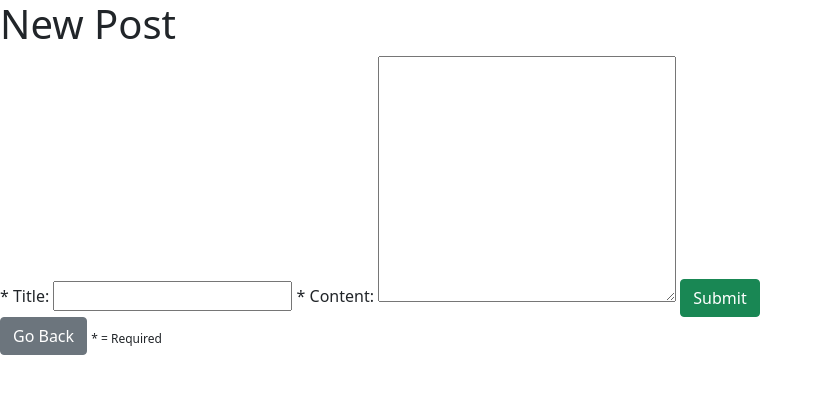
After one commit to JacobKGilbert/flask-blogly-exercise, a Flask app: page /users/1/posts/new in a window 1280 px wide. The commit adds this page. Shown: the top 394 px of the page, without its empty margins (0-823 px from the left). Run offline with Flask 2, Linux system fonts and the light colour scheme.

Commit message:
added select_post route and post list to user_info.html

```diff
--- a/app.py
+++ b/app.py
@@ -2,7 +2,7 @@
 
 from flask import Flask, render_template, redirect, request
 from flask_debugtoolbar import DebugToolbarExtension
-from models import db, connect_db, User
+from models import db, connect_db, User, Post
 
 app = Flask(__name__)
 app.config['SQLALCHEMY_DATABASE_URI'] = 'postgresql:///blogly'
@@ -20,6 +20,7 @@ def home_rt():
   '''Get home page.'''
   return redirect('/users')
 
+# User Routes
 @app.route('/users')
 def users_list_rt():
   '''Renders all users into list.'''
@@ -39,13 +40,14 @@ def new_user_rt():
     db.session.commit()
     return redirect('/users')
   else:
-    return render_template('form.html')
+    return render_template('new_user_form.html')
 
 @app.route('/users/<int:user_id>')
 def select_user_rt(user_id):
   '''Show details for single user.'''
   user = User.query.get_or_404(user_id)
-  return render_template('user_info.html', user=user)
+  posts = Post.query.filter_by(f'Post.author.id = {user_id}').all()
+  return render_template('user_info.html', user=user, posts=posts)
 
 @app.route('/users/<int:user_id>/edit', methods=['GET', 'POST'])
 def user_edit_rt(user_id):
@@ -71,3 +73,19 @@ def delete_user_rt(user_id):
 
   db.session.commit()
   return redirect('/')
+
+# Blog Post Routes
+@app.route('/users/<int:user_id>/posts/new', methods=['GET', 'POST'])
+def new_post_rt(user_id):
+  '''GET new post form. POST new blog post.'''
+  if request.method == 'POST':
+    author = User.query.get(user_id)
+
+    return redirect(f'/users/{user_id}')
+  else:
+    return render_template('new_post_form.html')
+
+@app.route('/posts/<int:post_id>')
+def select_post_rt(post_id):
+  post = Post.query.get_or_404(post_id)
+  return render_template('post.html', post=post)
--- a/models.py
+++ b/models.py
@@ -33,11 +33,11 @@ class Post(db.Model):
 
   content = db.Column(db.Text, nullable = False)
 
-  created_at = db.Column(db.DateTime(timezone=True), default = func.now)
+  created_at = db.Column(db.DateTime(timezone=True), default = db.func.now())
 
-  user_id = db.Column(db.Integer, db.ForeignKey('users.user_id'))
+  user_id = db.Column(db.Integer, db.ForeignKey('users.id'))
 
-  author = db.relationship('User', backrefs='posts')
+  author = db.relationship('User', backref='posts')
 
   def __repr__(self):
     p = self
--- /dev/null
+++ b/templates/new_post_form.html
@@ -0,0 +1,16 @@
+{% extends 'base.html' %}
+{% block Title %}New Post Form{% endblock %}
+
+{% block Body %}
+<h1>New Post</h1>
+<form action="/users/new" method="POST">
+  <label for="title">* Title:</label>
+  <input type="text" name="title" id="title" required>
+  <label for="content">* Content:</label>
+  <textarea name="content" id="content" cols="30" rows="10" maxlength="1000" required></textarea>
+
+  <button type="submit" class="btn btn-success">Submit</button>
+</form>
+<a href="/" class="btn btn-secondary">Go Back</a>
+<sub>* = Required</sub>
+{% endblock %}
--- a/templates/user_info.html
+++ b/templates/user_info.html
@@ -8,4 +8,10 @@
 <form action="/users/{{user.id}}/delete" method="post">
   <button type="submit" class="btn btn-danger">Delete</button>
 </form>
+
+<ul>
+  {% for post in posts %}
+  <li><a href="/posts/{{post.id}}">{{post.title}}</a></li>
+  {% endfor %}
+</ul>
 {% endblock %}
```
Also changed, not shown: templates/post.html (added, +8 -0 lines), templates/new_user_form.html (renamed from templates/form.html).
